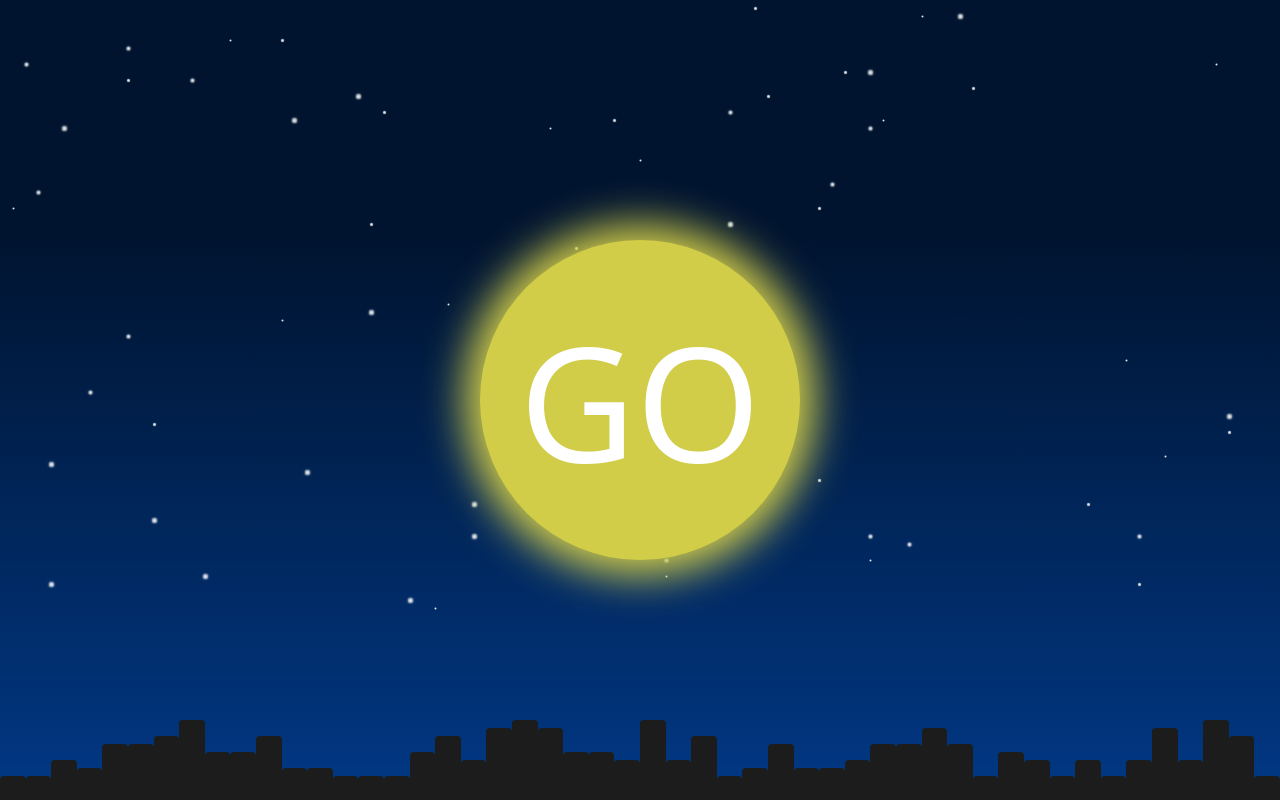
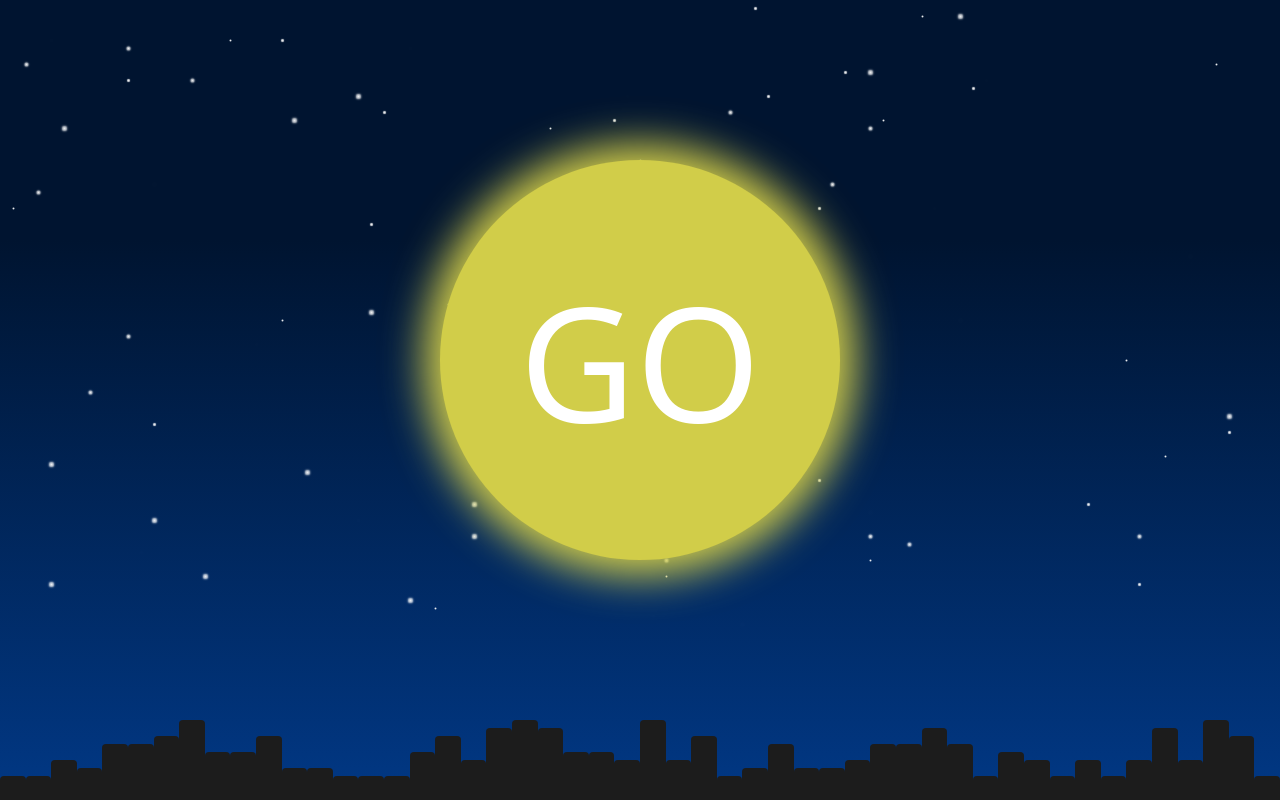
Before and after one commit to revival0728/puxin-christmas, a Next.js app: page / in a window 1280 px wide. Built offline with nearby package versions, Linux system fonts and the light colour scheme.

Commit message:
add winner reveal effect

```diff
--- a/components/backdoor/index.tsx
+++ b/components/backdoor/index.tsx
@@ -68,7 +68,7 @@ export default function BackDoor() {
     <>
       <div className='m-3'>
         <div className='my-3'>
-          <span className='mx-2 border-2 border-slate-500 p-1'>當前抽獎箱: {data === null ? '[]' : data}</span>
+          <span className='mx-2 block w-full border-2 border-slate-500 p-1 overflow-auto'>當前抽獎箱: {data === null ? '[]' : data}</span>
         </div>
         <div className='my-3'>
           <input type='number' className='mx-2 border-2 border-slate-500 p-1' onChange={(e) => setInit(Number(e.target.value))} />
--- a/components/lottery/index.tsx
+++ b/components/lottery/index.tsx
@@ -1,20 +1,36 @@
 "use client"
 
 import { useState, useEffect } from 'react'
-import { getWinner } from '@/lib/random'
+import { getWinner, getRandomIntInclusive } from '@/lib/random'
+import { numTonumarray, numarrayToString, floor_sin, time_sleep } from '@/lib/algo'
 import StarGroup from './star-group'
 import BuildingGroup from './building-group'
 import type { MouseEventHandler, ReactEventHandler } from 'react'
 
 export default function Lottery() {
-  const [winner, setWinner] = useState<null | number>(null)
+  const [winner, setWinner] = useState<null | string>(null)
   const handleLoad: ReactEventHandler<HTMLDivElement> = () => {
     const part = localStorage.getItem('parts')
     if(part === undefined || part === null) {
       alert('Please initialize the data!')
     }
   }
-  const handleClick: MouseEventHandler<HTMLButtonElement> = () => {
+  const reveal_winner = async (win: number) => {
+    const digits = numTonumarray(win)
+    const proc = Array(3).fill(0)
+    for(let i = 0; i < digits.length; ++i) {
+      for(let j = 0; j <= 1; j += 0.02) {
+        for(let k = i; k < digits.length; ++k) {
+          proc[k] = getRandomIntInclusive(0, 9)
+        }
+        setWinner(numarrayToString(proc).padStart(3, '0'))
+        await time_sleep(40)
+      }
+      proc[i] = digits[i]
+      setWinner(numarrayToString(proc).padStart(3, '0'))
+    }
+  }
+  const handleClick: MouseEventHandler<HTMLButtonElement> = async () => {
     const part = localStorage.getItem('parts')
     const slog = localStorage.getItem('log')
     if(part === undefined || part === null) {
@@ -39,14 +55,14 @@ export default function Lottery() {
       return
     const win = getWinner(data)
     log.push({ time: Date.now(), winner: win })
-    setWinner(win)
     localStorage.setItem('parts', JSON.stringify(data))
+    await reveal_winner(win)
     localStorage.setItem('winner', win.toString())
     localStorage.setItem('log', JSON.stringify(log))
   }
 
   useEffect(() => {
-    setWinner(Number(localStorage.getItem('winner')))
+    setWinner(localStorage.getItem('winner'))
   }, [])
 
   return (
@@ -55,13 +71,19 @@ export default function Lottery() {
         <StarGroup />
         <BuildingGroup />
         <div className='absolute block top-0 left-0 h-screen w-screen flex justify-center items-center bg-gradient-to-b from-[#001430] via-[#001430] via-30% to-[#013885]'>
-          <div onLoad={handleLoad} className='relative block z-20 select-none h-[40vh] w-[40vh] bg-[#d1cd49] rounded-[40vh] shadow-[#d1cd49] shadow-[0_0_5vh_2vh]'>
-            <button onClick={handleClick} className='w-full h-full'>
-              <span className='text-[20vh] text-white'>
-                {
-                  winner ? winner.toString() : 'GO'
-                }
-              </span>
+          <div onLoad={handleLoad} className='relative block translate-y-[-5vh] z-20 select-none h-[50vh] w-[50vh] bg-[#d1cd49] rounded-[50vh] shadow-[#d1cd49] shadow-[0_0_5vh_2vh]'>
+            <button onClick={handleClick} className='flex w-full h-full justify-center items-center text-[20vh] text-white'>
+              {
+                winner ?
+                <span className='grid grid-cols-3 block w-[67%] text-center'>
+                  {
+                    winner.padStart(3, '0').split('').map((v, i) => {
+                      return <span key={i}>{v}</span>
+                    })
+                  }
+                </span>
+                : 'GO'
+              }
             </button>
           </div>
         </div>
--- /dev/null
+++ b/lib/algo.ts
@@ -0,0 +1,29 @@
+export function numarrayToString(ar: number[]) {
+  return ar.map(v => v.toString()).join('')
+}
+
+export function numTonumarray(v: number) {
+  const ret = []
+  while(v > 0) {
+    ret.push(v % 10)
+    v = Math.floor(v / 10)
+  }
+  while(ret.length < 3) ret.push(0)
+  return ret.reverse()
+}
+
+export function numarrayTonum(ar: number[]) {
+  let ret = 0, b = 1
+  for(let i = ar.length - 1; i >= 0; --i) {
+    ret += ar[i] * b
+    b *= 10
+  }
+  return ret
+}
+
+const phase = [-1, -0.8, -0.6, -0.4, -0.2, 0, 0.3, 0.5, 0.7, 1]
+export function floor_sin(s: number, x: number) {  // s -> [starting number]
+  return Math.floor(5 * Math.sin(x * 2 * Math.PI + phase[s]) + 5)
+}
+
+export const time_sleep = (ms: number) => new Promise((r) => setTimeout(r, ms));
--- a/lib/random.ts
+++ b/lib/random.ts
@@ -1,4 +1,4 @@
-function getRandomIntInclusive(min: number, max: number) {
+export function getRandomIntInclusive(min: number, max: number) {
   min = Math.ceil(min);
   max = Math.floor(max);
   return Math.floor(Math.random() * (max - min + 1) + min); //The maximum is inclusive and the minimum is inclusive
```
